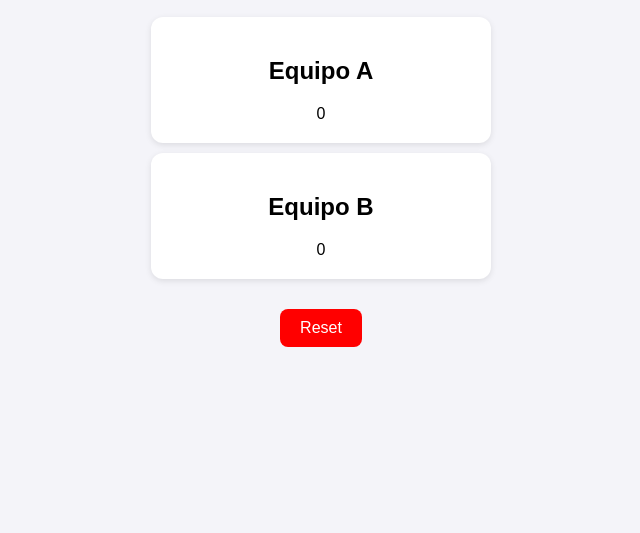
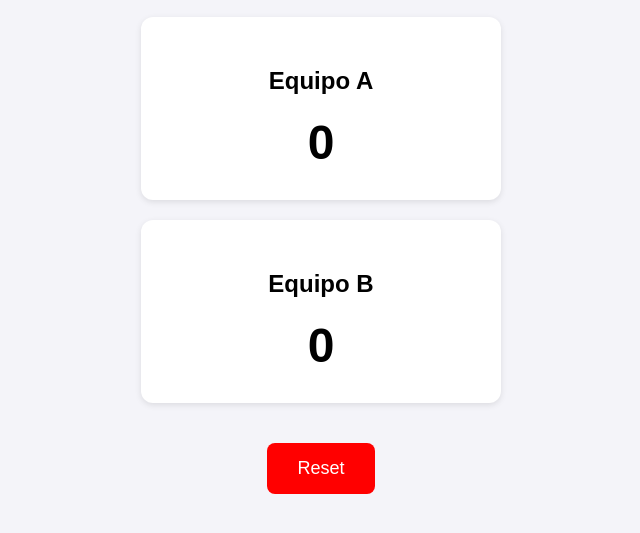
Before and after one commit to danielshubs/Marcador-Mus, a plain HTML site: page index.html in a window 1280 px wide. Shown: the part 81-614 px from the top of the page, without its empty margins (319-959 px from the left). Drawn offline with Linux system fonts and the light colour scheme.

Commit message:
Refactor CSS styles for team and button elements
Updated styles for team and reset button, added score class.

```diff
--- a/style.css
+++ b/style.css
@@ -12,17 +12,19 @@ h1 {
 
 .team {
   background: white;
-    margin: 10px auto;
-    padding: 20px;
+  margin: 20px auto;
+  padding: 30px;
   border-radius: 12px;
   max-width: 300px;
-    box-shadow: 0 2px 6px rgba(0, 0, 0, 0.1);
+  box-shadow: 0 2px 6px rgba(0,0,0,0.1);
+  cursor: pointer;
+  user-select: none;
 }
 
-button {
-    margin: 5px;
-    padding: 10px 20px;
-    font-size: 16px;
+.score {
+  font-size: 48px;
+  font-weight: bold;
+  margin-top: 10px;
 }
 
 .reset {
@@ -30,5 +32,8 @@ button {
   background: red;
   color: white;
   border: none;
+  padding: 15px 30px;
+  font-size: 18px;
   border-radius: 8px;
+  cursor: pointer;
 }
```
Lines whose indentation alone changed are shown as unchanged.
